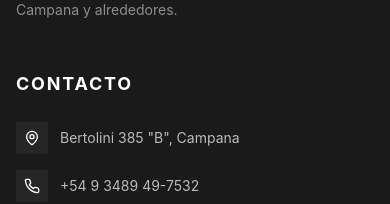
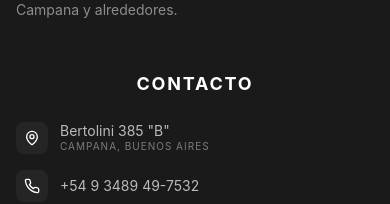
Before and after one commit to sansol-stack/inmo-salvatori, a React (Vite) app: page / in a window 390 px wide. Shown: the part 1149-1353 px from the top of the page. Built offline with nearby package versions, Linux system fonts and the light colour scheme; no server answers; the database is empty.

Commit message:
abrir ficha de google maps

```diff
--- a/src/components/Footer.tsx
+++ b/src/components/Footer.tsx
@@ -23,42 +23,45 @@ export function Footer() {
 
           {/* Columna 2: Contacto Directo */}
 <div className="space-y-4">
-            <h4 className="font-display text-lg font-bold uppercase tracking-widest text-white mb-6">
+  <h4 className="font-display text-lg font-bold uppercase tracking-widest text-white mb-6 text-center md:text-left">
     Contacto
   </h4>
   <div className="space-y-4">
-              {/* Ubicación con Google Maps */}
+    {/* OPCIÓN MÁS FIABLE PARA GOOGLE MAPS */}
     <a
-                href="https://www.google.com/maps/search/?api=1&query=Bertolini+385+B+Campana+Buenos+Aires"
+      href="https://www.google.com/maps/search/?api=1&query=Silvina+Salvatori+Inmobiliaria+Campana"
       target="_blank"
       rel="noopener noreferrer"
       className="flex items-center gap-3 text-white/70 hover:text-brand-magenta transition-colors group"
     >
-                <div className="p-2 bg-white/5 rounded-none group-hover:bg-brand-magenta transition-all">
+      <div className="p-2 bg-white/5 rounded-lg group-hover:bg-brand-magenta transition-all shrink-0">
         <MapPin className="h-4 w-4 text-white" />
       </div>
-                <span className="font-body text-sm">Bertolini 385 "B", Campana</span>
+      <div className="flex flex-col">
+        <span className="font-body text-sm leading-tight">Bertolini 385 "B"</span>
+        <span className="font-body text-[10px] uppercase tracking-widest opacity-60">Campana, Buenos Aires</span>
+      </div>
     </a>
 
-              {/* Teléfono con WhatsApp */}
+    {/* WhatsApp con mensaje personalizado */}
     <a
-                href="https://wa.me/5493489497532"
+      href={`https://wa.me/5493489497532?text=${encodeURIComponent('Hola Silvina, estuve viendo tu sitio web y quería realizar una consulta.')}`}
       target="_blank"
       rel="noopener noreferrer"
       className="flex items-center gap-3 text-white/70 hover:text-brand-magenta transition-colors group"
     >
-                <div className="p-2 bg-white/5 rounded-none group-hover:bg-brand-magenta transition-all">
+      <div className="p-2 bg-white/5 rounded-lg group-hover:bg-brand-magenta transition-all shrink-0">
         <Phone className="h-4 w-4 text-white" />
       </div>
       <span className="font-body text-sm">+54 9 3489 49-7532</span>
     </a>
 
-              {/* Email con Mailto */}
+    {/* Email con asunto predefinido */}
     <a
-                href="mailto:silvinasalvatori.inmo@gmail.com"
+      href="mailto:silvinasalvatori.inmo@gmail.com?subject=Consulta%20desde%20Sitio%20Web"
       className="flex items-center gap-3 text-white/70 hover:text-brand-magenta transition-colors group"
     >
-                <div className="p-2 bg-white/5 rounded-none group-hover:bg-brand-magenta transition-all">
+      <div className="p-2 bg-white/5 rounded-lg group-hover:bg-brand-magenta transition-all shrink-0">
         <Mail className="h-4 w-4 text-white" />
       </div>
       <span className="font-body text-sm lowercase">silvinasalvatori.inmo@gmail.com</span>
```
Lines whose indentation alone changed are shown as unchanged.
